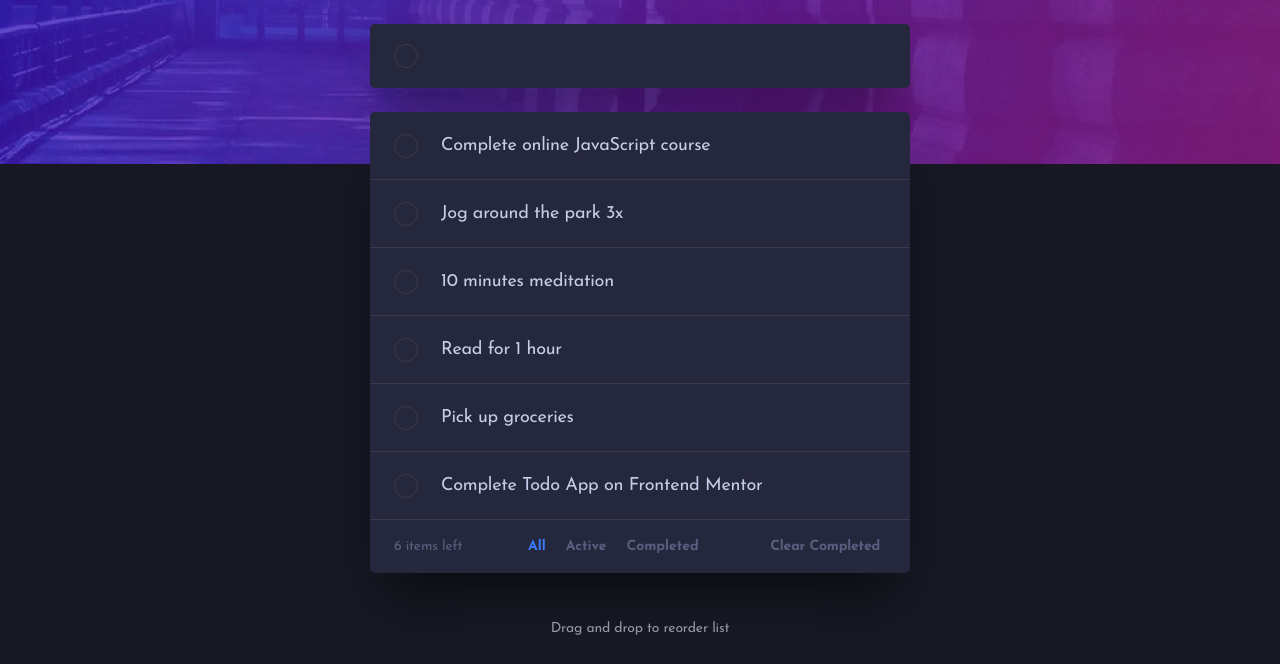
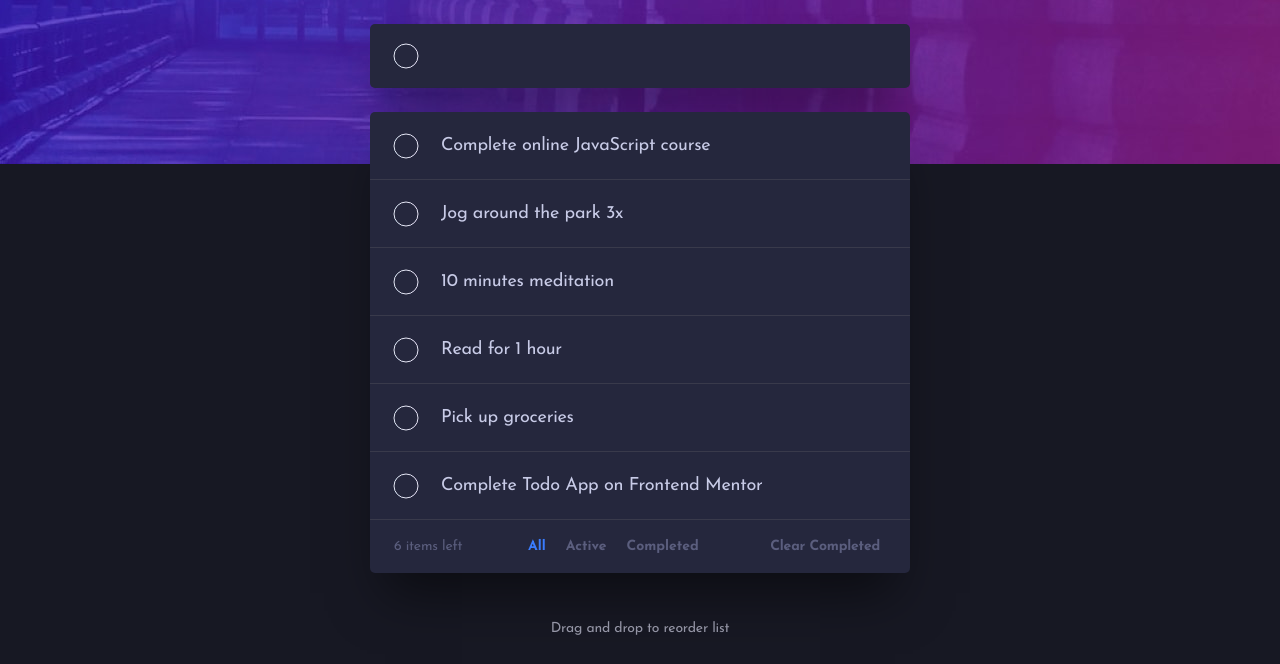
Before and after one commit to jownsu/todo-app-hub, a website built with Vite: page index.html in a window 1280 px wide. Both pictures are taken after a click on the button "theme_btn". Shown: the part 136-800 px from the top of the page. Built offline with nearby package versions, Linux system fonts and the light colour scheme.

Commit message:
added gradient effect on borders when hovered the checkbox

```diff
--- a/styles/main.scss
+++ b/styles/main.scss
@@ -142,6 +142,16 @@ body{
                 &:hover{
                     button{
                         display: block;
+                    }
+
+                    &:hover{
+                        .checkmark{
+                            &::before{
+                                height: calc(100% - 3px);
+                                width: calc(100% - 3px);
+                                border: none;
+                            }
+                        }
                     }
                 }
 
@@ -289,9 +299,9 @@ body{
 
         &:checked{
             ~ .checkmark{
-                background-image: url("/images/icon-check.svg"), linear-gradient(90deg, rgba(85,221,255,1) 0%, rgba(192,88,243,1) 100%);
-                background-repeat: no-repeat;
-                background-position: center;
+                &::before{
+                    display: none;
+                }
             }
         }
     }
@@ -300,10 +310,33 @@ body{
         height: 24px;
         width: 24px;
         display: block;
-        padding: 10px;
         border-radius: 50%;
-        border: 1px solid #E3E4F1;
         cursor: pointer;
+        background-image: url("/images/icon-check.svg"), linear-gradient(90deg, rgba(85,221,255,1) 0%, rgba(192,88,243,1) 100%);
+        background-repeat: no-repeat;
+        background-position: center;
+        position: relative;
+
+        &::before{
+            content: "";
+            height: calc(100% + 1px);
+            width: calc(100% + 1px);
+            border-radius: 50%;
+            background: #fff;
+            position: absolute;
+            top: 50%;
+            left: 50%;
+            transform: translate(-50%, -50%);
+            border: 1px solid #E3E4F1;
+        }
+
+        &:hover{
+            &::before{
+                height: calc(100% - 3px);
+                width: calc(100% - 3px);
+                border: none;
+            }
+        }
 
         @media only screen and (max-width: 700px){
             height: 20px;
@@ -391,7 +424,10 @@ body.dark_mode{
 
     .checkbox{
         .checkmark{
-            border-color: #393A4B;
+            &::before{
+                background: #25273d;
+                // border: 1px solid #393A4B;
+            }
         }
     }
 }
```
